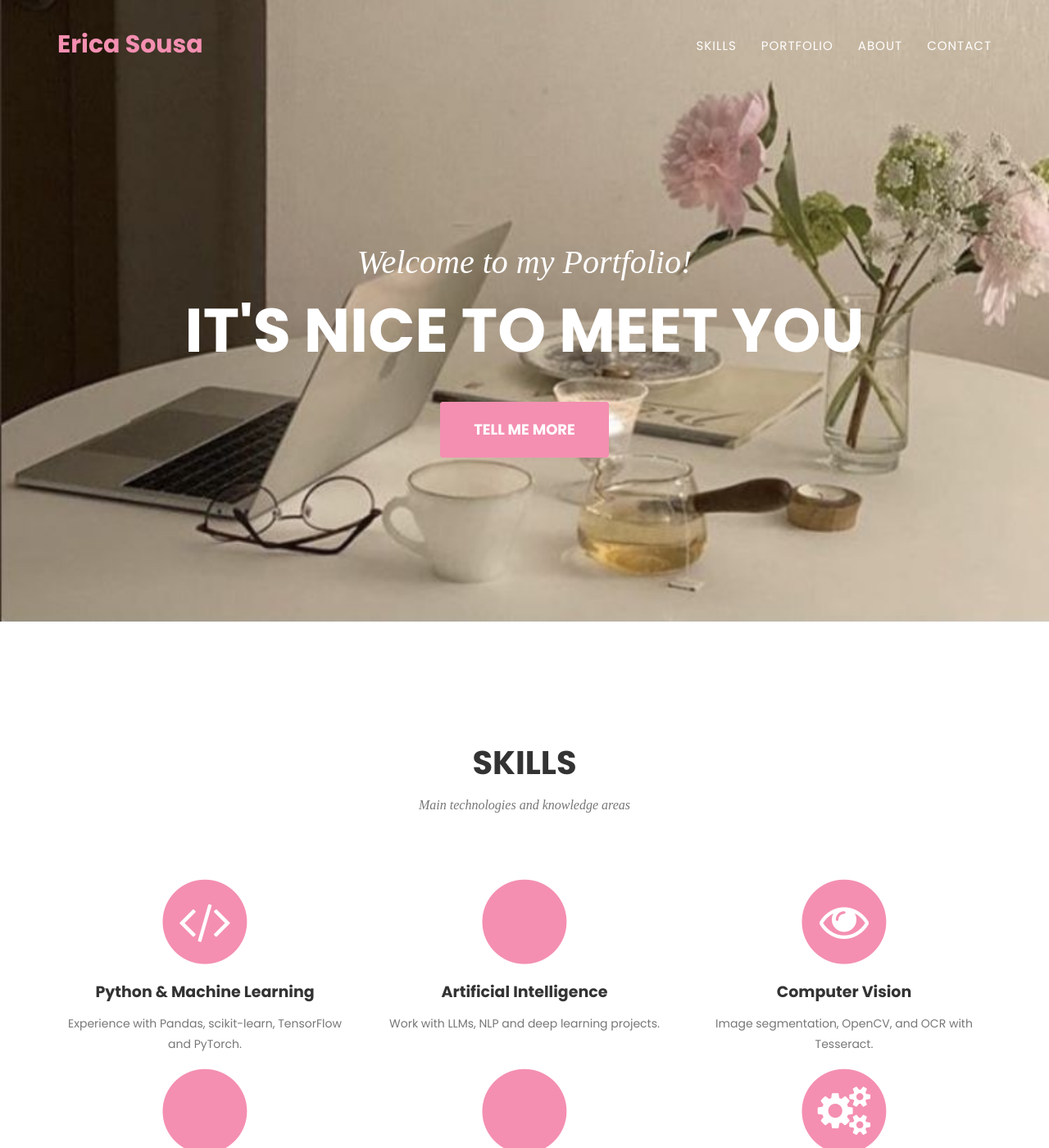
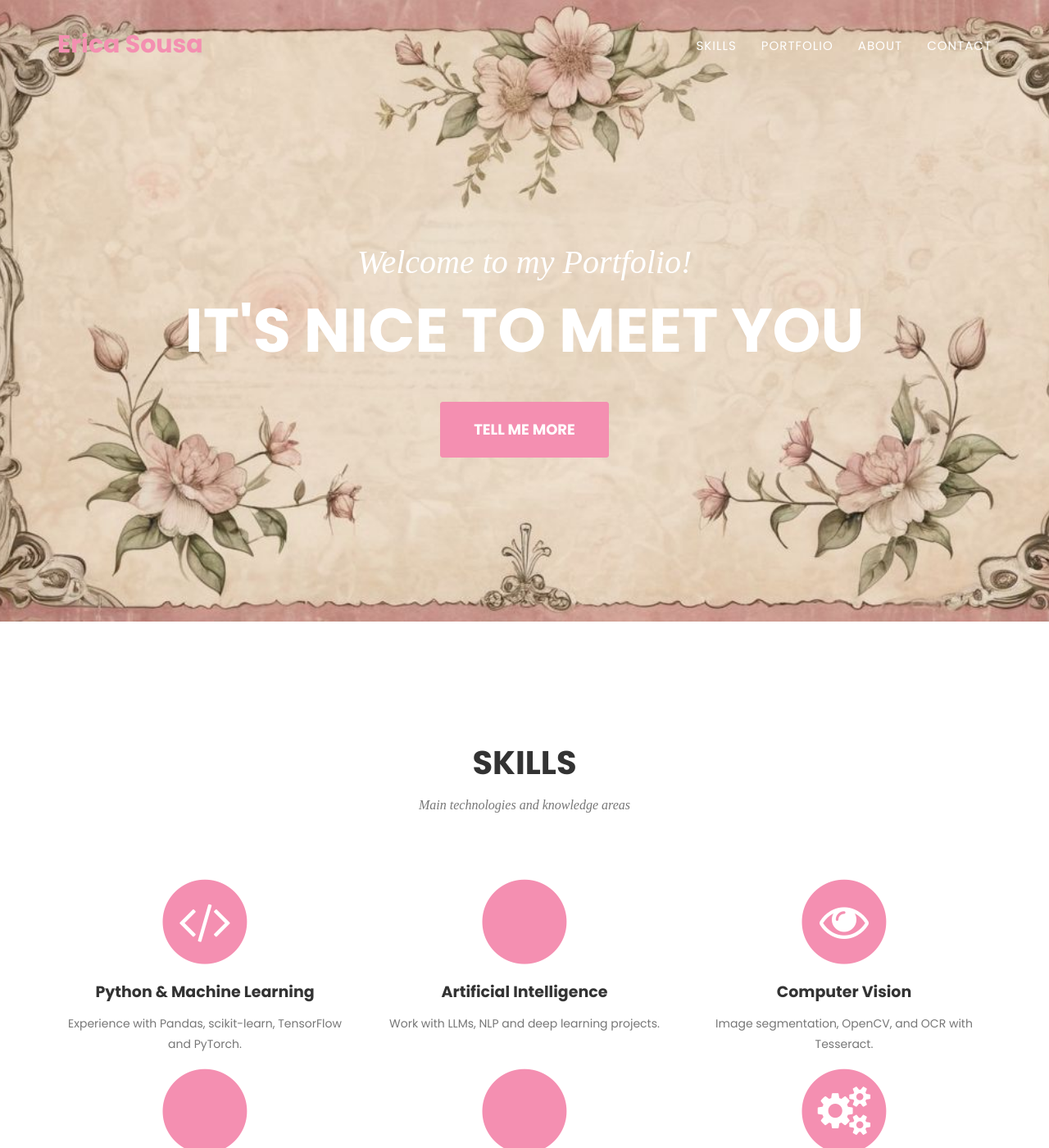
Before and after one commit to ericasousaa/EricaSousa, a Jekyll site: the page built from index.html, in a window 1280 px wide and 1400 px high. Shown: the whole window at 82% size. Built offline with Jekyll 4.4.1, drawn with Linux system fonts in a browser that asks for light colours; some web fonts are replaced.

Commit message:
Update agency.css

```diff
--- a/_includes/css/agency.css
+++ b/_includes/css/agency.css
@@ -278,7 +278,7 @@ header {
     text-align: center;
     color: #fff;
     background-attachment: scroll;
-    background-image: url('{{ site.baseurl }}/banner3.jpg');
+    background-image: url('{{ site.baseurl }}/banner4.jpg');
     background-position: center center;
     background-repeat: none;
     -webkit-background-size: cover;
```
